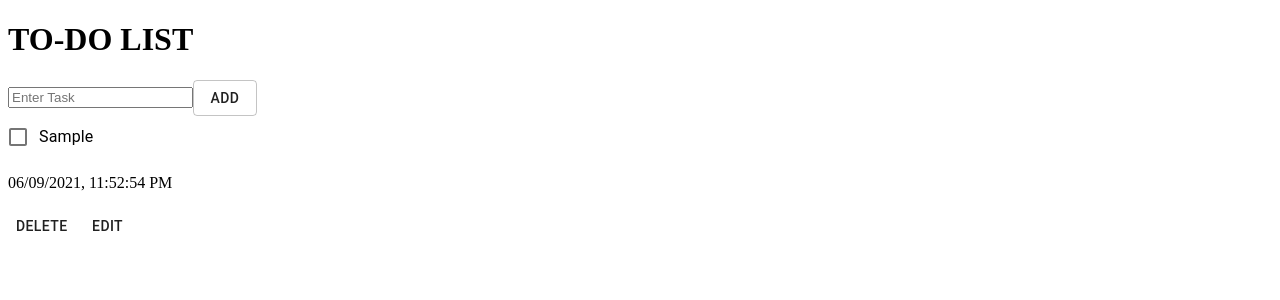
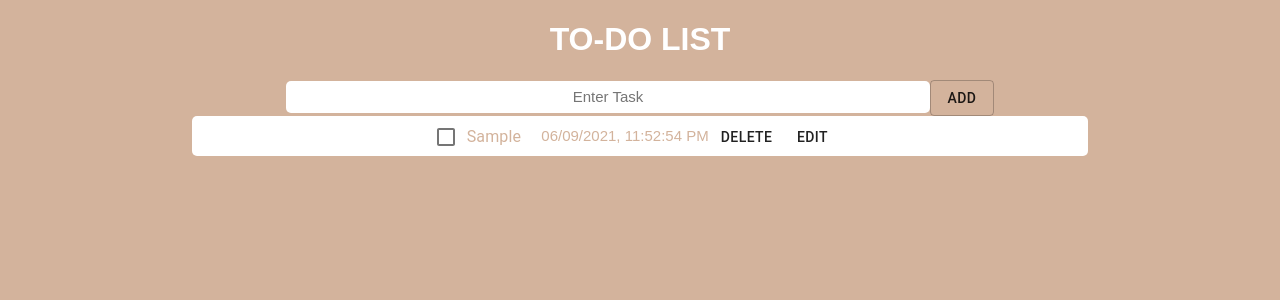
Before and after one commit to 2021-IBM-Accelerate-SW-Track/lab-1-team-29, a React (Create React App) app: page / in a window 1280 px wide. Both pictures are taken after typing "Sample" into the empty fields and a click on the button "ADD". Shown: the top 300 px of the page. Built offline with nearby package versions, Linux system fonts and the light colour scheme.

Commit message:
added some css

```diff
--- a/src/App.css
+++ b/src/App.css
@@ -4,9 +4,27 @@
 
 body {
   margin: 0;
-  background-color: lightcoral;
+  background-color: #d3b39c;
+  font-family: Arial, Helvetica, sans-serif;
+  color: white;
 }
 
-h1 {
-  color: white;
+.input {
+  height: 30px;
+  font-size: 15px;
+  outline: none;
+  border: none;
+  border-radius: 5px;
+  width: 50%;
+  text-align: center;
 }
+
+.taskDesign {
+  height: 40px;
+  font-size: 15px;
+  border-radius: 5px;
+  width: 70%;
+  background-color: white;
+  color: #d3b39c;
+  margin: auto;
+}
--- a/src/App.js
+++ b/src/App.js
@@ -1,6 +1,7 @@
 import React, { useState } from 'react';
 import Form from './component/Form';
 import List from './component/List';
+import './App.css';
 
 function App() {
   const [tasks, setTasks] = useState([]);
--- a/src/component/Form.js
+++ b/src/component/Form.js
@@ -1,12 +1,13 @@
 import React, { useState } from 'react';
 import { Button } from '@material-ui/core';
+import './../App.css';
 
 function Form({ tasks, setTasks }) {
     const [inputText, setInputText] = useState("");
     return(
         <form>
-            <input
-                type="text"
+            <input className = "input"
+                type = "text"
                 placeholder = "Enter Task"
                 onChange = {handleInput}
                 onKeyDown = {enterSubmission}
--- a/src/component/Task.js
+++ b/src/component/Task.js
@@ -7,22 +7,23 @@ function Task({ task, tasks, setTasks }){
     const [checked, setChecked] = useState(false);
     const dateTime = new Intl.DateTimeFormat('en-US',
         {year: 'numeric',
-        month: '2-digit',
-        day: '2-digit',
-        hour: '2-digit',
-        minute: '2-digit',
-        second: '2-digit'}).format(task.timestamp);
+         month: '2-digit',
+         day: '2-digit',
+         hour: '2-digit',
+         minute: '2-digit',
+         second: '2-digit'}).format(task.timestamp);
 
     return (
-        <div>
+        <div className = "taskDesign">
             <FormControlLabel
                 control = {<Checkbox
                     checked = {checked}
                     onChange = {handleChange}/>}
                 label = {task.text}/>
-            <p>{dateTime}</p>
+            <span> { dateTime} </span>
             <Button onClick = {deleteTask}> Delete </Button>
-            <Button> Edit </Button>
+            <Button onClick = {editTask}> Edit </Button>
+            <br/>
         </div>
     );
 
@@ -35,6 +36,19 @@ function Task({ task, tasks, setTasks }){
             element.id !== task.id));
     }
 
+    function editTask(){
+        return(
+            <div>
+                <input
+                    type = "text"/>
+                <Button> Cancel </Button>
+                <Button> Save </Button>
+            </div>
+
+        );
+
+    }
+
 }
 
 export default Task;
```
